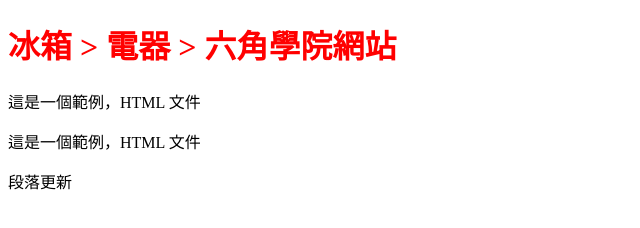
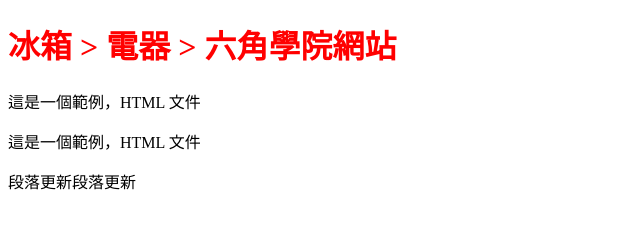
Before and after one commit to henny-520/lab4, a plain HTML site: page index.html in a window 1280 px wide. Shown: the whole page, without its empty margins (0-640 px from the left). Drawn offline with Linux system fonts and the light colour scheme.

Commit message:
段落更新

```diff
--- a/index.html
+++ b/index.html
@@ -12,7 +12,7 @@
     <h1>冰箱 > 電器 > 六角學院網站</h1>
     <p>這是一個範例，HTML 文件</p>
     <p>這是一個範例，HTML 文件</p>
-    <P>段落更新</P>
+    <P>段落更新段落更新</P>
 
 </body>
 
```
